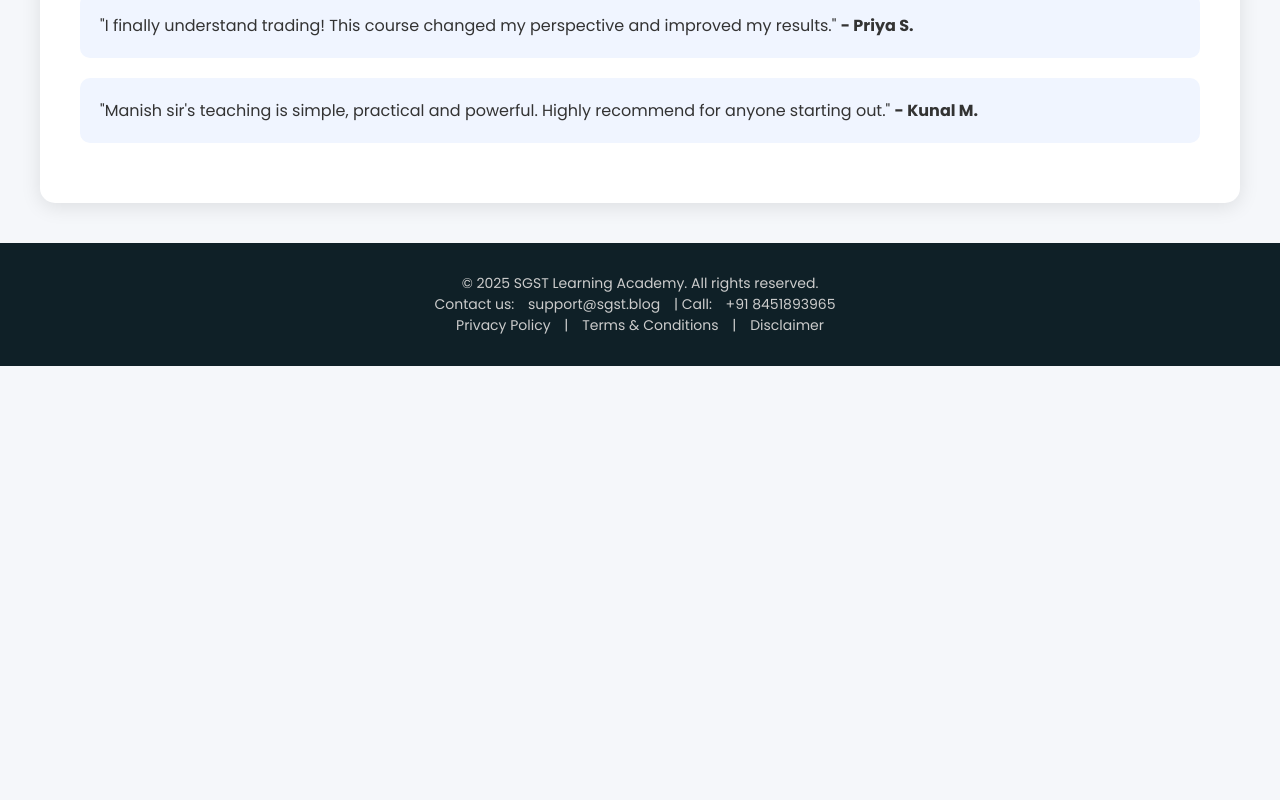
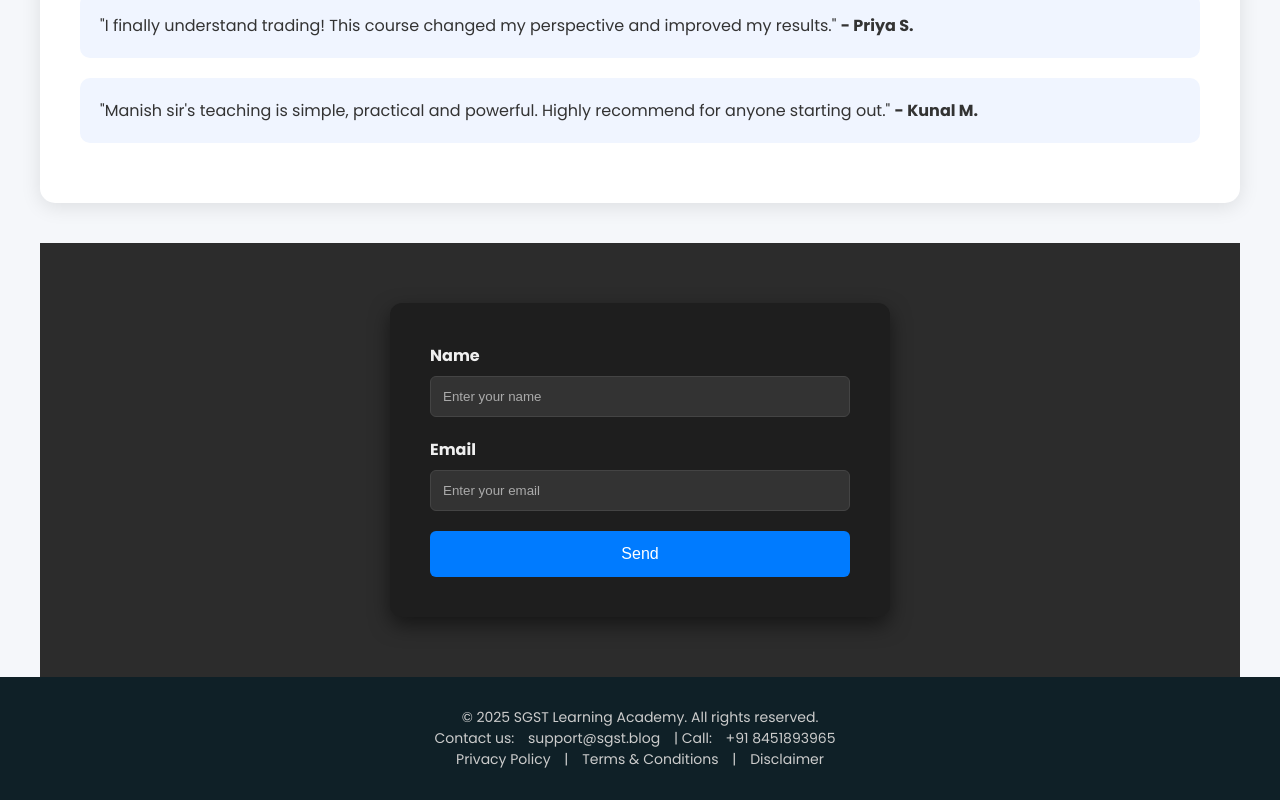
Before and after one commit to damini1144/Welath-Academy, a plain HTML site: page index.html in a window 1280 px wide. Shown: the part 2046-2846 px from the top of the page. Before the commit the page ends 2412 px from the top, so only its background shows below. Drawn offline with Linux system fonts and the light colour scheme.

Commit message:
index.html

```diff
--- a/index.html
+++ b/index.html
@@ -69,6 +69,61 @@
   margin-right: 10px;
 }
 
+  .contact-section {
+    background-color: #2c2c2c;
+    padding: 60px 20px;
+    display: flex;
+    justify-content: center;
+    align-items: center;
+  }
+
+  form {
+    background: #1e1e1e;
+    padding: 40px;
+    border-radius: 12px;
+    width: 100%;
+    max-width: 500px;
+    box-shadow: 0 8px 20px rgba(0, 0, 0, 0.5);
+    color: #f0f0f0;
+  }
+
+  .form-group {
+    margin-bottom: 20px;
+  }
+
+  label {
+    display: block;
+    margin-bottom: 8px;
+    font-weight: bold;
+  }
+
+  input {
+    width: 100%;
+    padding: 12px;
+    border: 1px solid #444;
+    border-radius: 6px;
+    background-color: #333;
+    color: #fff;
+  }
+
+  input::placeholder {
+    color: #aaa;
+  }
+
+  button {
+    width: 100%;
+    padding: 14px;
+    background-color: #007bff;
+    color: white;
+    border: none;
+    border-radius: 6px;
+    font-size: 1rem;
+    cursor: pointer;
+  }
+
+  button:hover {
+    background-color: #0056b3;
+  }
   </style>
 
   <!-- Google Analytics Tag -->
@@ -149,8 +204,20 @@
       <p>"Manish sir's teaching is simple, practical and powerful. Highly recommend for anyone starting out." <strong>- Kunal M.</strong></p>
     </div>
   </section>
-
-  <footer>
+<section class="contact-section">
+  <form name="contact" netlify>
+    <div class="form-group">
+      <label for="name">Name</label>
+      <input type="text" name="name" id="name" placeholder="Enter your name" required />
+    </div>
+    <div class="form-group">
+      <label for="email">Email</label>
+      <input type="email" name="email" id="email" placeholder="Enter your email" required />
+    </div>
+    <button type="submit">Send</button>
+  </form>
+</section>
+<footer>
     <p>© 2025 SGST Learning Academy. All rights reserved.</p>
     <p>Contact us:
       <a href="mailto:support@sgst.blog">support@sgst.blog</a> |
@@ -161,7 +228,7 @@
       <a href="terms.html">Terms & Conditions</a> |
       <a href="disclaimer.html">Disclaimer</a>
     </div>
-  </footer>
+</footer>
   <a href="https://wa.me/918451893965?text=Hi%2C%20I%20want%20to%20join%20your%20course" class="floating-whatsapp blink" target="_blank" aria-label="Chat on WhatsApp">
     <img src="https://cdn-icons-png.flaticon.com/512/733/733585.png" alt="WhatsApp" width="24" height="24" />
   </a>
@@ -174,6 +241,5 @@
       }
     });
   </script>
-
 </body>
 </html>
```
